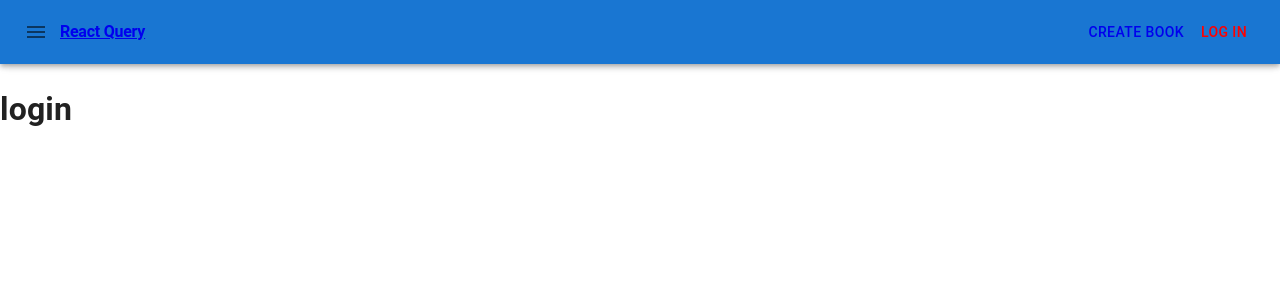
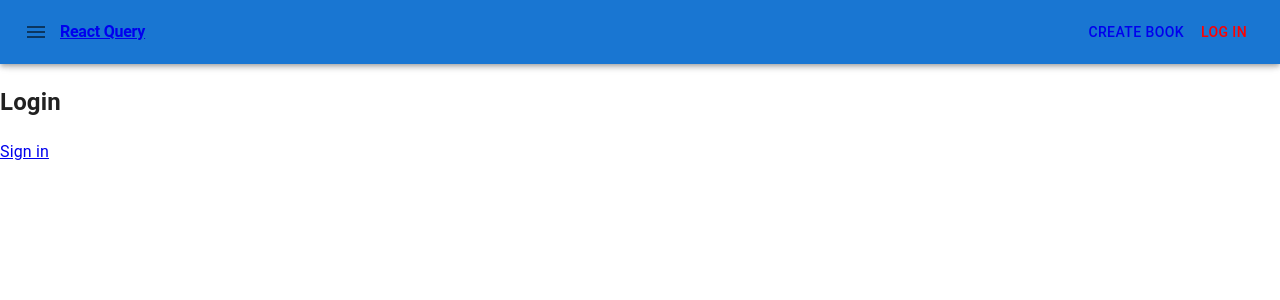
Before and after one commit to rqreyes/sandbox, a React (Create React App) app: page /login in a window 1280 px wide. Shown: the top 300 px of the page. Built offline with nearby package versions, Linux system fonts and the light colour scheme.

Commit message:
feat: add login page

```diff
--- a/src/App.tsx
+++ b/src/App.tsx
@@ -1,7 +1,6 @@
-import { Typography } from "@mui/material";
 import { Header } from "components/layout/Header";
+import { Login } from "components/page-login";
 import { Home } from "pages/Home";
-import { Welcome } from "pages/Welcome";
 import { Route, Routes } from "react-router-dom";
 
 const App = (): JSX.Element => (
@@ -9,15 +8,9 @@ const App = (): JSX.Element => (
     <Header />
     <Routes>
       <Route path="/" element={<Home />} />
-      <Route path="/welcome" element={<Welcome />}>
-        <Route
-          path="new-user"
-          element={<Typography variant="body1">herro!</Typography>}
-        />
-      </Route>
       <Route path="/create-book" element={<h1>create book</h1>} />
       <Route path="/update-book/:id" element={<h1>update book</h1>} />
-      <Route path="/login" element={<h1>login</h1>} />
+      <Route path="/login" element={<Login />} />
       <Route path="*" element={<h1>404 page</h1>} />
     </Routes>
   </>
--- /dev/null
+++ b/src/components/page-home/BookList.tsx
@@ -0,0 +1,38 @@
+import { Alert } from "@mui/material";
+import axios from "axios";
+import { Loading } from "components/generic/Loading";
+import React from "react";
+import { useQuery } from "react-query";
+
+interface BookItem {
+  author: string;
+  id: string;
+  title: string;
+}
+
+export const BookList = (): JSX.Element => {
+  const { data, error, isLoading } = useQuery(
+    "books",
+    async (): Promise<Array<BookItem>> => {
+      const { data } = await axios.get(
+        `${process.env.REACT_APP_API_SERVER}/books`
+      );
+
+      return data;
+    }
+  );
+
+  if (isLoading) return <Loading />;
+  if (error instanceof Error)
+    return (
+      <Alert severity="error">{`An error has occurred: ${error.message}`}</Alert>
+    );
+
+  return (
+    <section>
+      {React.Children.toArray(
+        data?.map((bookItem: BookItem) => <p>{bookItem.author}</p>)
+      )}
+    </section>
+  );
+};
--- a/src/components/page-home/index.tsx
+++ b/src/components/page-home/index.tsx
@@ -1,38 +1,3 @@
-import { Alert } from "@mui/material";
-import axios from "axios";
-import { Loading } from "components/generic/Loading";
-import React from "react";
-import { useQuery } from "react-query";
+import { BookList } from "./BookList";
 
-interface BookItem {
-  author: string;
-  id: string;
-  title: string;
-}
-
-export const Home = (): JSX.Element => {
-  const { data, error, isLoading } = useQuery(
-    "books",
-    async (): Promise<Array<BookItem>> => {
-      const { data } = await axios.get(
-        `${process.env.REACT_APP_API_SERVER}/books`
-      );
-
-      return data;
-    }
-  );
-
-  if (isLoading) return <Loading />;
-  if (error instanceof Error)
-    return (
-      <Alert severity="error">{`An error has occurred: ${error.message}`}</Alert>
-    );
-
-  return (
-    <section>
-      {React.Children.toArray(
-        data?.map((bookItem: BookItem) => <p>{bookItem.author}</p>)
-      )}
-    </section>
-  );
-};
+export const Home = (): JSX.Element => <BookList />;
--- /dev/null
+++ b/src/components/page-login/index.tsx
@@ -0,0 +1,8 @@
+import { Link } from "react-router-dom";
+
+export const Login = (): JSX.Element => (
+  <section>
+    <h1>Login</h1>
+    <Link to="/">Sign in</Link>
+  </section>
+);
--- a/src/components/page-welcome/index.tsx
+++ /dev/null
@@ -1,9 +0,0 @@
-import { Link, Outlet } from "react-router-dom";
-
-export const Welcome = (): JSX.Element => (
-  <section>
-    <h1>Welcome</h1>
-    <Link to="new-user">New User</Link>
-    <Outlet />
-  </section>
-);
--- /dev/null
+++ b/src/pages/Login.tsx
@@ -0,0 +1 @@
+export * from "components/page-login";
--- a/src/pages/Welcome.tsx
+++ /dev/null
@@ -1 +0,0 @@
-export * from "components/page-welcome";
```
